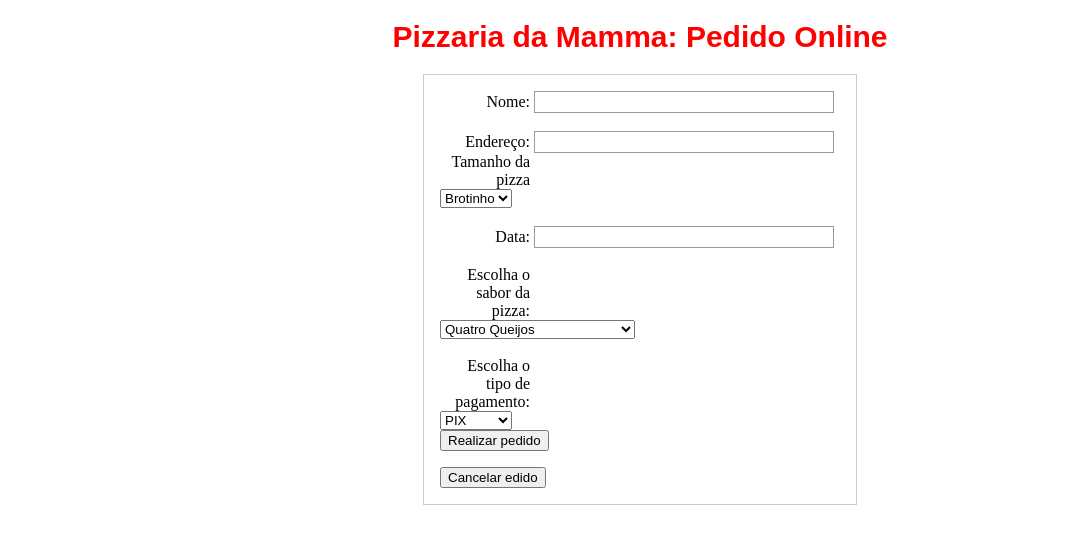
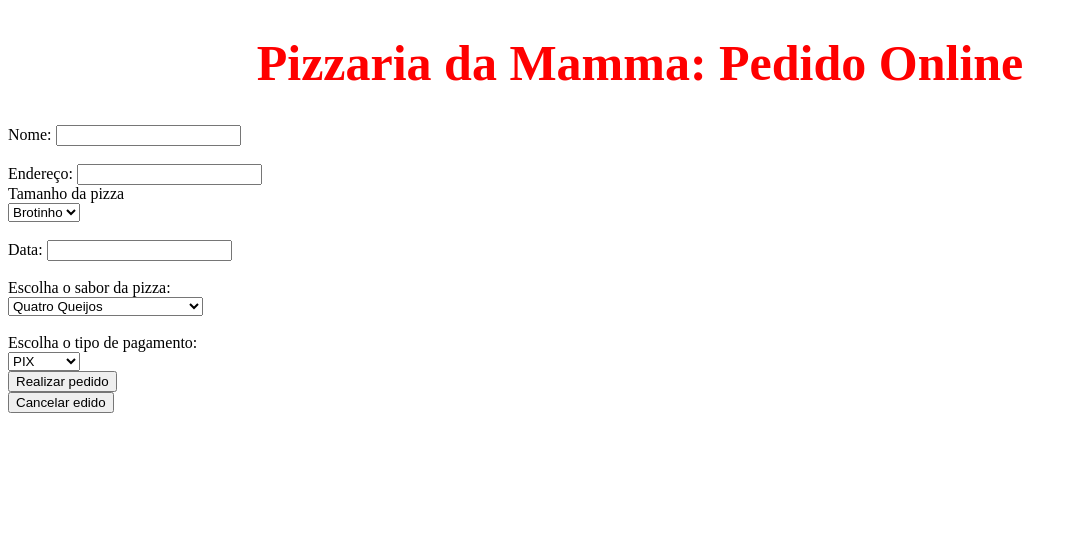
Before and after one commit to RAFAELGRAEBINFONTANELLA/senac, a PHP site: page /Pizzaria.html in a window 1280 px wide. Shown: the top 544 px of the page, without its empty margins (0-1077 px from the left). Run offline with PHP 8.4, Linux system fonts and the light colour scheme.

Commit message:
Add files via upload

```diff
--- a/estilo.css
+++ b/estilo.css
@@ -1,87 +1,4 @@
-form {
-
-        /* Apenas para centralizar o form na página*/
-
-        margin: 0 auto;
-
-        width: 400px;
-
-        /* Para ver as bordas do formulário*/
-
-        padding: 1em;
-
-        border: 1px solid#CCC;
-
-    }
-
-     form div+div {
-
-        margin-top: 1em;
-
-     }
-
-     label {
-
-        /*Para ter certeza que todas as labels tem o mesmo tamanho e estão propriamente alinhadas*/
-
-        display: inline-block;
-
-        width: 90px;
-
-        text-align: right;
-
-     }
-
-     input, textarea {
-
-        /*Para certificar que todos os campos tem as mesmas configurações de fonte. Por padrão, textareas devem ter uma fonte monospace */
-
-        font:1em sans-serif;
-
-        /*Para dar o mesmo tamanho a todos os campos de texto*/
-
-        width: 300px;;
-
-        -moz-box-sizing: border-box;
-
-        box-sizing: border-box;
-
-        /*Para harmonizar o look & feel das bordas nos campos de texto*/
-
-        border: 1px solid #999
-
-     }
-
-     input:focus, textarea:focus {
-
-        border-color: orange;
-
-     }
-
-     textarea{
-
-      /*Para alinhar corretamente os campos de texto de várias linhas com sua label*/
-
-      vertical-align: top;
-
-      /*Para dar espaço suficiente para digitar algum texto*/
-
-      height: 5em;
-
-      /*Para permitir aos usuários redimensionarem qualquer textarea verticalmente.
-
-      Ele não funciona em todos os browsers*/
-
-      resize: vertical;
-
-     }
-
-	 h1 {
-
-		 font-family : arial;
-
-		 font-size: 30px;
-
-		 color: red;
-
-	 }
+h1 {
+	color: red;
+	font-size: 50px;
+}
```
Also changed, not shown: index.php (+39 -3 lines),  bdmusica.db (added).
